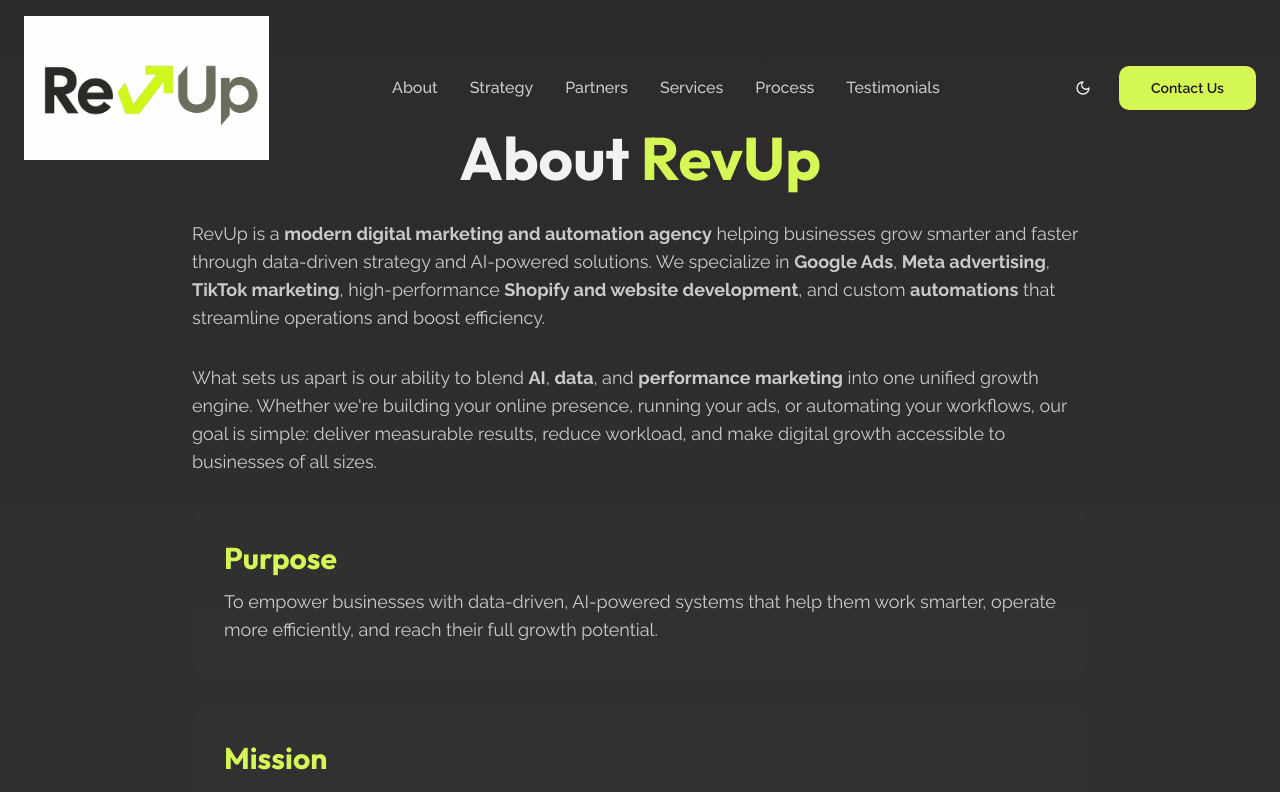
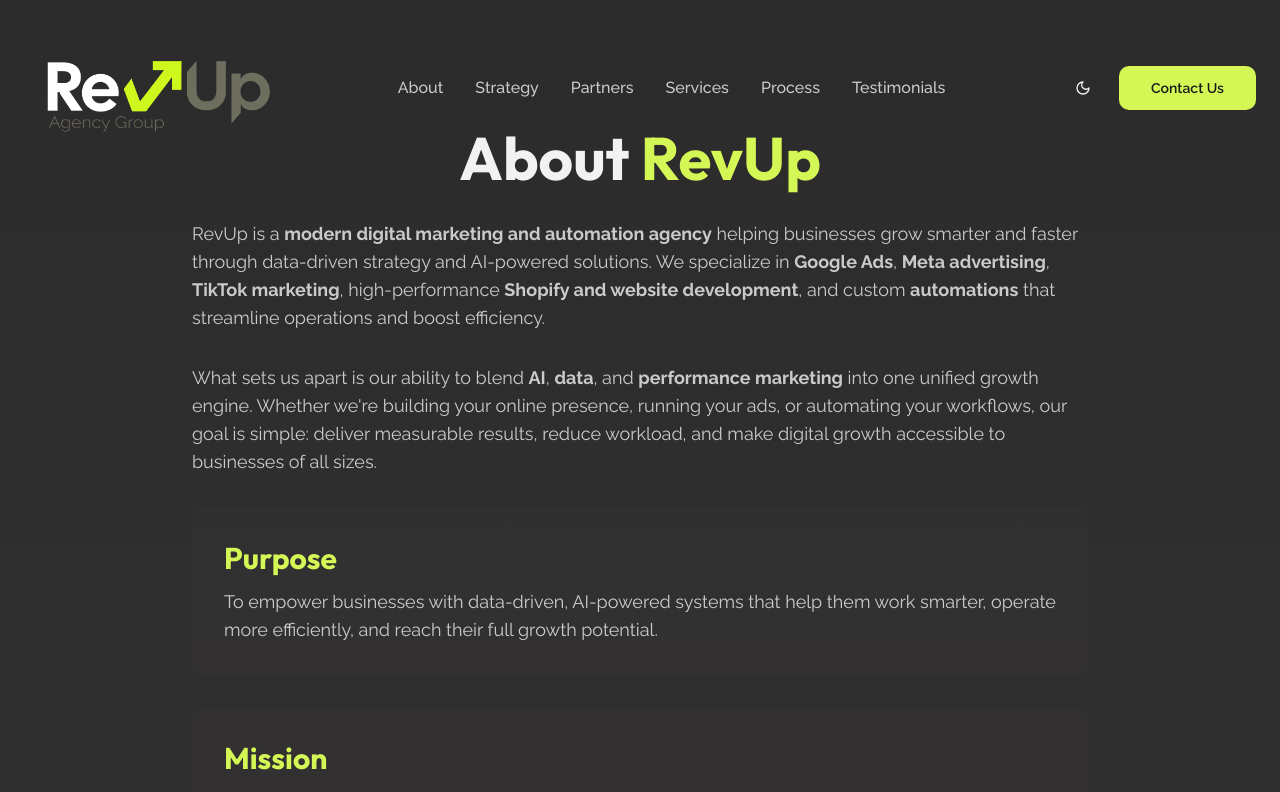
Before and after one commit to feliperpovera/RevUp02, a React (Vite) app: page /about in a window 1280 px wide. Shown: the top 792 px of the page. Built offline with nearby package versions, Linux system fonts and the light colour scheme; the HTML template or start-up script is replaced by a standard one.

Commit message:
Reverted to commit 7deea08a2dc769f3649cc9d849dc95b3bb8b0b24

```diff
--- a/src/components/Navbar.tsx
+++ b/src/components/Navbar.tsx
@@ -4,7 +4,7 @@ import { Link } from "react-router-dom";
 import { Menu, X } from "lucide-react";
 import { Sheet, SheetContent, SheetTrigger } from "@/components/ui/sheet";
 import { ThemeToggle } from "@/components/ThemeToggle";
-import revupLogoAnimated from "@/assets/revup-logo-animated.gif";
+import revupLogoMain from "@/assets/revup-logo-main.png";
 
 export const Navbar = () => {
   const [scrolled, setScrolled] = useState(false);
@@ -44,7 +44,7 @@ export const Navbar = () => {
       <div className="container mx-auto px-6 py-4">
         <div className="flex items-center justify-between">
           <Link to="/" className="flex items-center">
-            <img src={revupLogoAnimated} alt="RevUp Agency Group Logo" className="h-24 sm:h-28 md:h-32 lg:h-36" />
+            <img src={revupLogoMain} alt="RevUp Agency Group Logo" className="h-24 sm:h-28 md:h-32 lg:h-36" />
           </Link>
 
           {/* Desktop Menu */}
```
Also changed, not shown: src/assets/revup-logo-animated-transparent.png (deleted), src/assets/revup-logo-animated.gif (deleted).
